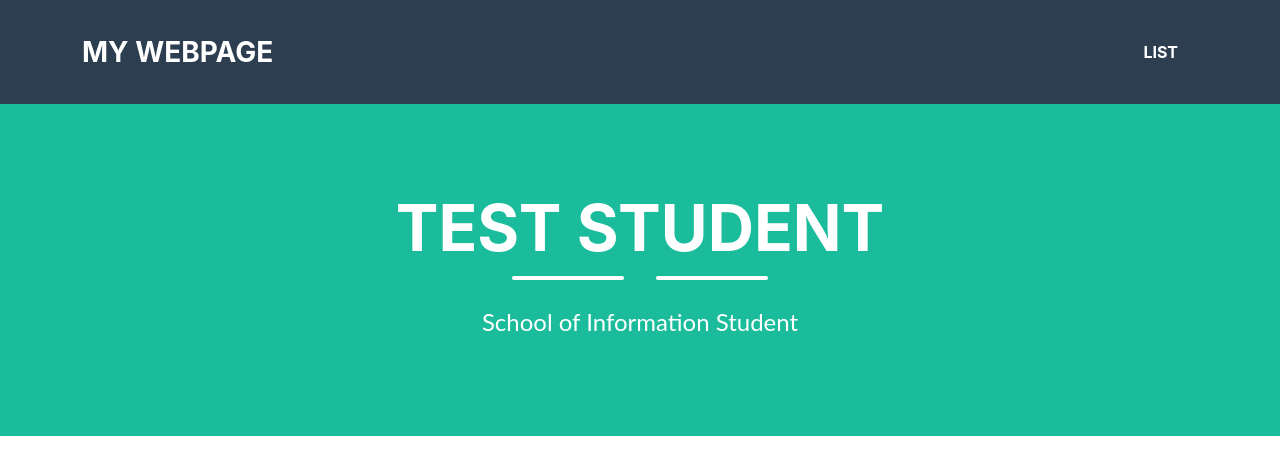
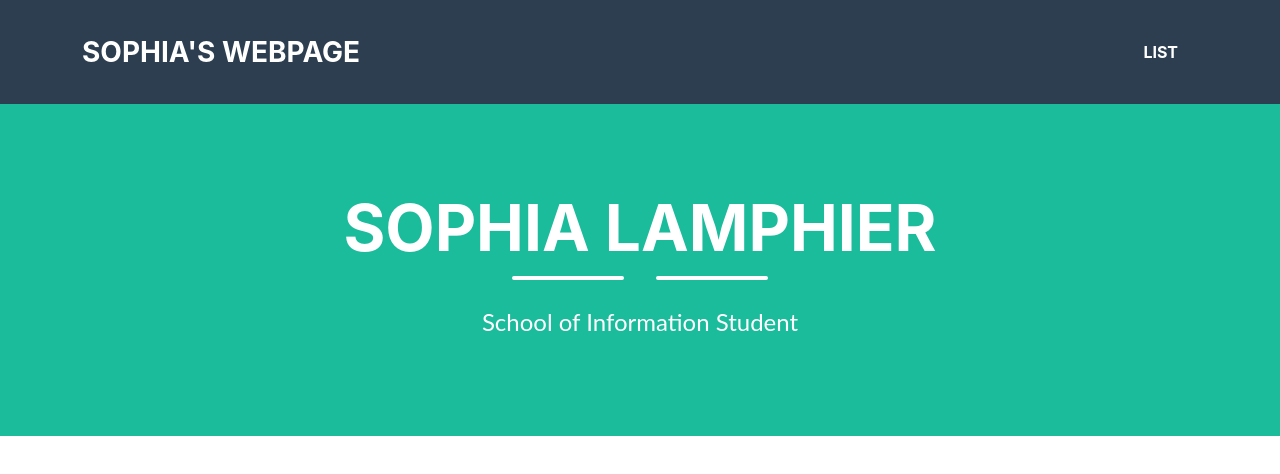
Before and after one commit to sflamphier/sflamphier, a plain HTML site: page WebsiteAssignmentFiles/index.html in a window 1280 px wide. Drawn offline with Linux system fonts and the light colour scheme.

Commit message:
Task 1.2.1

```diff
--- a/WebsiteAssignmentFiles/index.html
+++ b/WebsiteAssignmentFiles/index.html
@@ -3,7 +3,7 @@
     <header>
         <link rel="stylesheet" href="style.css">
         <link rel="stylesheet" href="table_style.css">
-        <title>My Webpage Title</title>
+        <title>Sophia's Website</title>
     </header>
     <body>
         <!---Navigation--->
@@ -11,7 +11,7 @@
         <nav class="navbar navbar-expand-lg bg-secondary text-uppercase fixed-top" id="mainNav">
             <div class="container">
                 <!--This code defines the "My Webpage" link in the top left corner of the navigation pane-->
-                <a class="navbar-brand" href="./index.html">My Webpage</a>
+                <a class="navbar-brand" href="./index.html">Sophia's Webpage</a>
                 <!--This code defines the "List" link in the top right corner of the navigation pane-->
                 <ul class="navbar-nav ms-auto">
                     <li class="nav-item mx-0 mx-lg-1"><a class="nav-link py-3 px-0 px-lg-3 rounded" href="./list.html">List</a></li>
@@ -23,7 +23,7 @@
             <div class="container d-flex align-items-center flex-column">
 
                 <!-- This code is for the student name-->
-                <h1 class="masthead-heading text-uppercase mb-0">Test Student</h1>
+                <h1 class="masthead-heading text-uppercase mb-0">Sophia Lamphier</h1>
                 <!--This code creates the two lines separating the student name from the subtitle-->
                 <div class="divider-custom divider-light">
                     <div class="divider-custom-line"></div>
```
